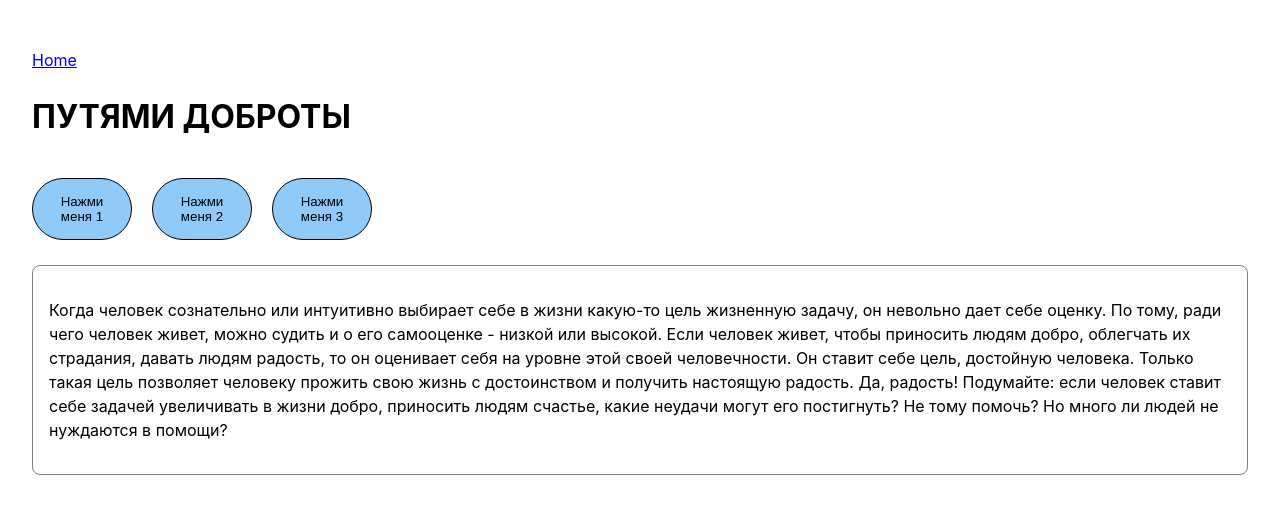
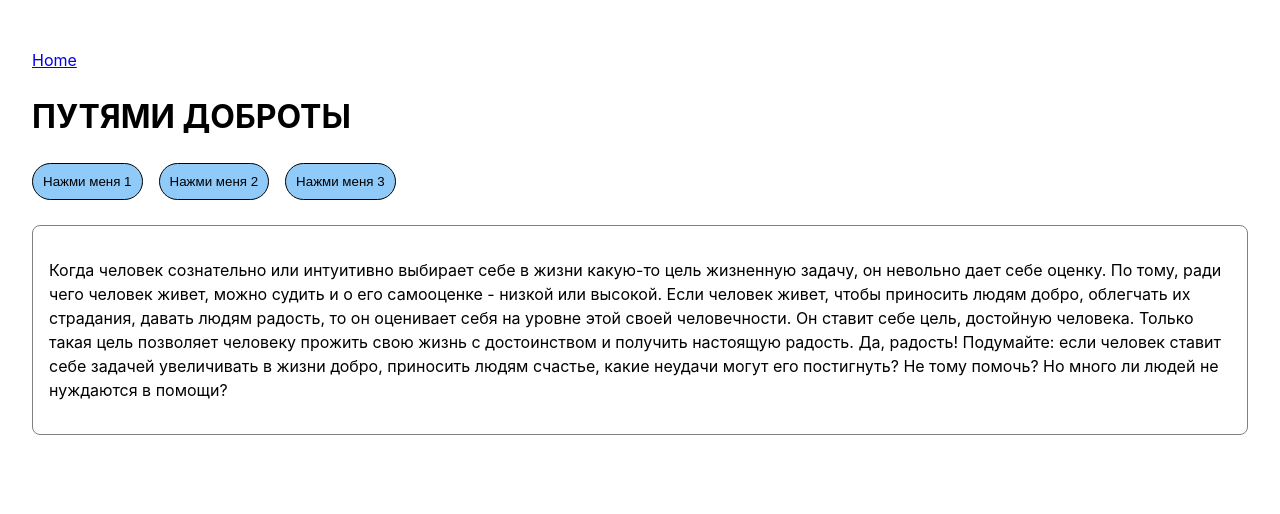
Before and after one commit to shyamrupadas/frontend-practice, a React (Vite) app: page /maxim/first-task in a window 1280 px wide. Shown: the top 514 px of the page. Built offline with nearby package versions, Linux system fonts and the light colour scheme.

Commit message:
Доработка

```diff
--- a/src/pages/Maxim/MaximTask1/MaximTask1.module.css
+++ b/src/pages/Maxim/MaximTask1/MaximTask1.module.css
@@ -1,7 +1,3 @@
-.anotherClass {
-  padding: 8px;
-}
-
 .myButton:hover {
   background-color: #64b5f6;
   transform: translateY(-5px);
@@ -14,16 +10,14 @@
   cursor: pointer;
   padding: 10px;
   transition: transform 0.2s ease-in-out;
-  margin-top: 15px;
-  padding: 15px;
   align-items: flex-start;
-  width: 100px;
+  flex-wrap: wrap;
+  flex-direction: column;
 }
 
 .myButtonContainer {
   display: flex;
-  flex-wrap: wrap;
-  gap: 20px;
+  gap: 16px;
 }
 
 .myText {
```
Also changed, not shown: src/pages/Maxim/MaximTask1/MaximTask1.tsx (+5 -5 lines).
